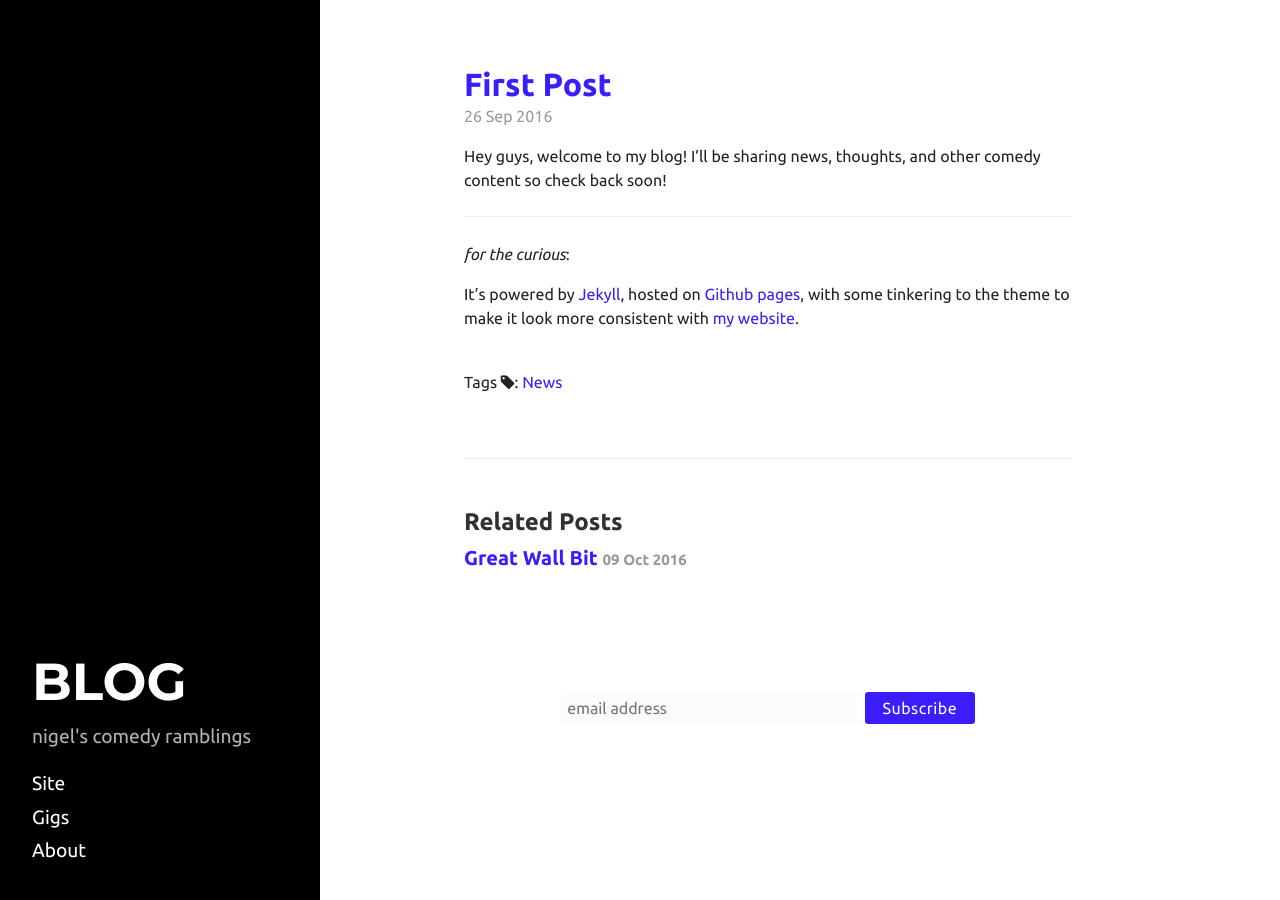
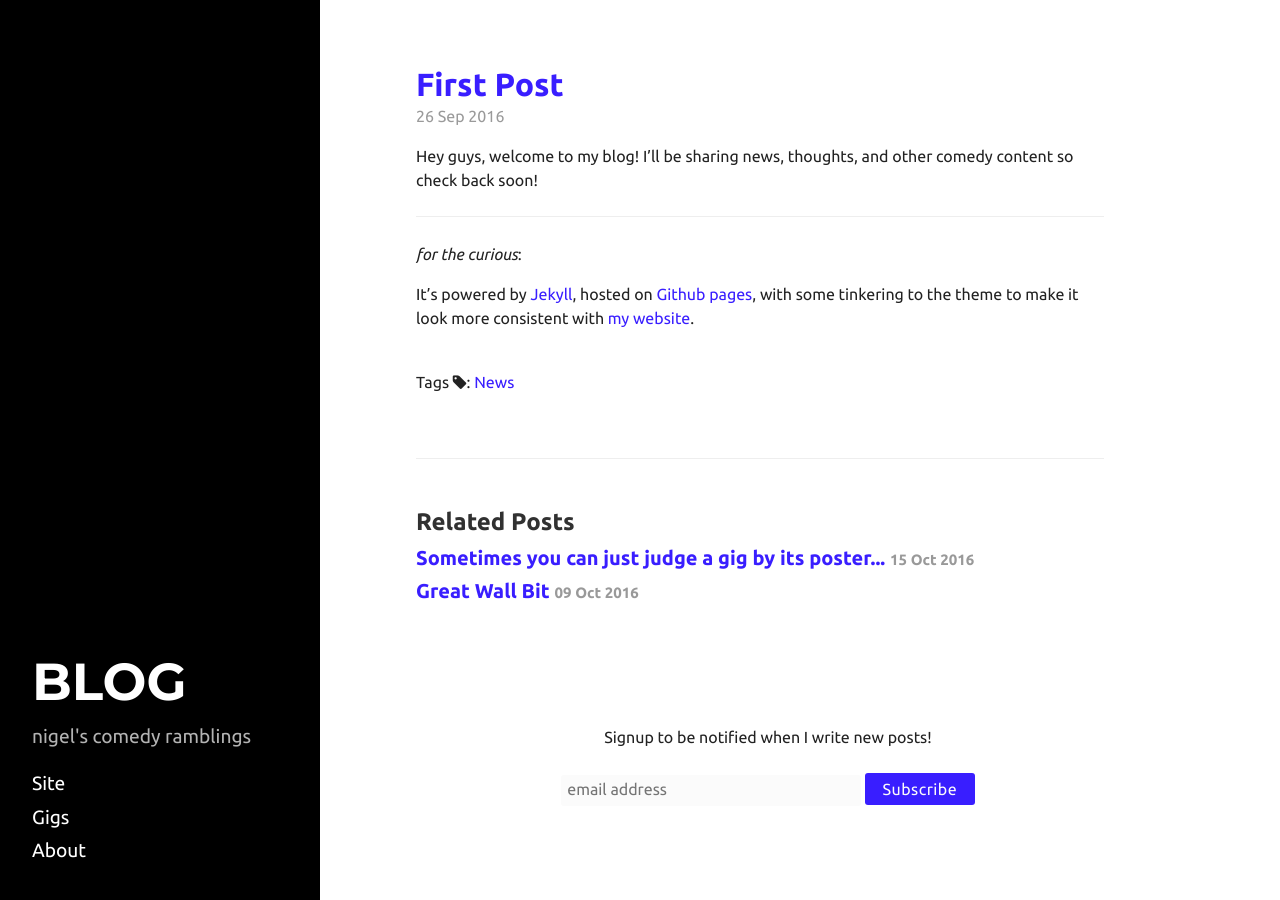
Before and after one commit to nigeljyng/nigeljyng.github.io, a Jekyll site: the page built from _posts/2016-09-26-first-post.md, in a window 1280 px wide. Built offline with Jekyll 4.4.1, drawn with Linux system fonts in a browser that asks for light colours; nearby versions of some CDN libraries.

Commit message:
new post

```diff
--- a/_includes/footer.html
+++ b/_includes/footer.html
@@ -1,6 +1,8 @@
 <!-- Begin MailChimp Signup Form -->
     <div class="mc_embed_signup">
     <form action="//nigelngcomedy.us13.list-manage.com/subscribe/post?u=2e999a9265e773a53b15c98fd&amp;id=aca997384a" method="post" id="mc-embedded-subscribe-form" name="mc-embedded-subscribe-form" class="validate" target="_blank" novalidate>
+        Signup to be notified when I write new posts!<br>
+        <br>
         <div class="mc_embed_signup_scroll">
         <input type="email" value="" name="EMAIL" class="email" id="mce-EMAIL" placeholder="email address" required>
         <!-- real people should not fill this in and expect good things - do not remove this or risk form bot signups-->
@@ -8,6 +10,7 @@
         <div class="clear"><input type="submit" value="Subscribe" name="subscribe" id="mc-embedded-subscribe" class="button"></div>
         </div>
     </form>
+    <br><br>
     </div>
 <!--End mc_embed_signup-->
 <script src="//cdn.jsdelivr.net/jquery/2.1.4/jquery.min.js"></script>
--- a/public/css/hyde.css
+++ b/public/css/hyde.css
@@ -136,6 +136,7 @@
  *
  * Align the contents of the site above the proper threshold with some margin-fu
  * with a 25%-wide `.sidebar`.
+ * Sidebar is 20 rem.
  */
 
 .content {
@@ -143,7 +144,7 @@
   padding-bottom: 4rem;
 }
 
-@media (min-width: 48em) {
+@media (min-width: 48em) { /*48*/
   .content {
     max-width: 40rem;
     margin-left: 22rem;
@@ -153,8 +154,9 @@
 
 @media (min-width: 64em) {
   .content {
-    margin-left: 28rem;
-    margin-right: 8rem;
+    max-width: 45rem;
+    margin-left: 25rem;
+    margin-right: 5rem;
   }
 }
 
@@ -187,7 +189,7 @@
 /*
  * Themes
  *
- * Custom theme to make it look consistent with my main site
+ * Custom css to make it look nicer and consistent with my main site
  *
  */
 .theme-nigel .sidebar{
@@ -229,6 +231,11 @@
   color: inherit;
 }
 
+.center-image  /* so images can be centered */
+{
+    margin: 0 auto;
+    display: block;
+}
 
 /* placeholders */
 ::-webkit-input-placeholder { /* Chrome/Opera/Safari */
```
Also changed, not shown: _posts/2016-10-15-judge-a-gig-by-its-poster.md (added, +24 -0 lines), Gemfile.lock, assets/paperclip-meme.jpg (added), assets/southend-show-poster.jpg (added).
